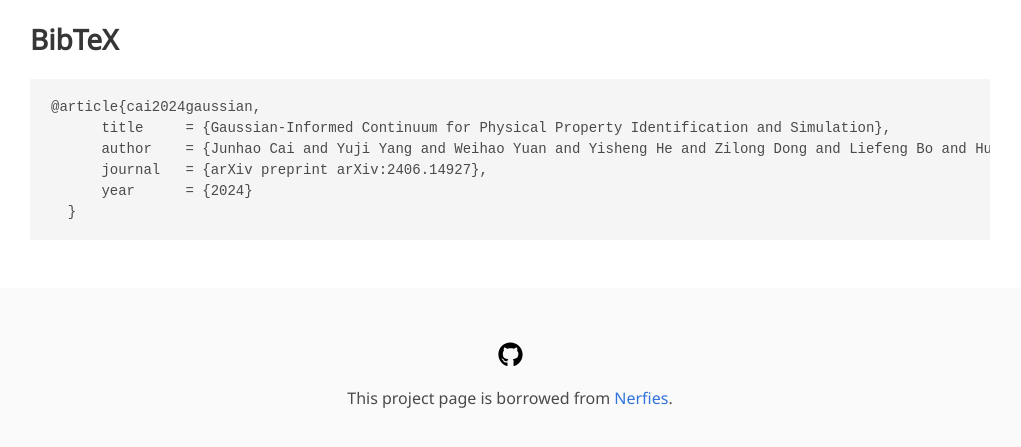
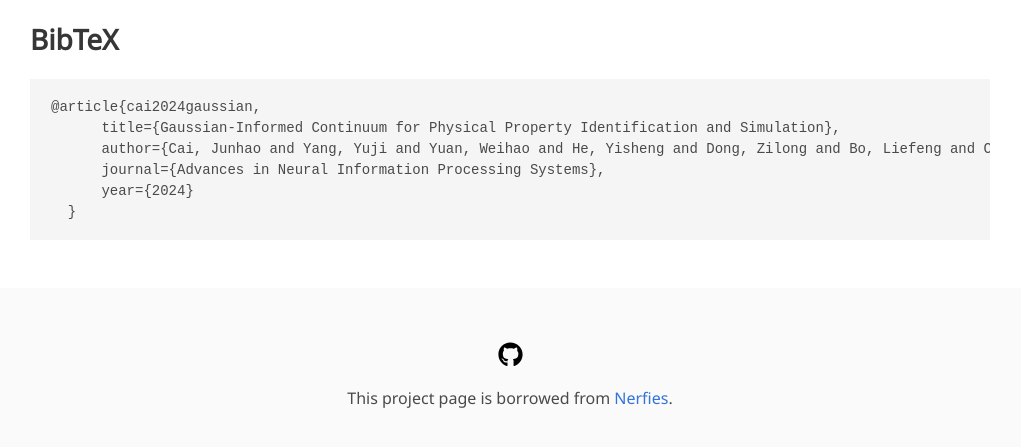
Before and after one commit to Jukgei/jukgei.github.io, a Jekyll site: the page project/gic/index.html, which Jekyll copies as it is, in a window 1280 px wide and 900 px high, scrolled down 6392 px, cut to the strip 406-853 px from the top of the window. Shown: the whole strip, without its empty margins (130-1151 px from the left). Built offline with Jekyll 4.4.1, drawn with Linux system fonts in a browser that asks for light colours; nearby versions of some CDN libraries; some web fonts are replaced; library files that are not in the unit come from our copies; a style sheet for code colours, icons or effects is not loaded; some of the changed text lies outside the part shown.

Commit message:
update project page and personal page code

```diff
--- a/_data/pub.yml
+++ b/_data/pub.yml
@@ -42,7 +42,7 @@
       url: https://jukgei.github.io/project/gic/
     - m3:
       label: "Code"
-      url: None
+      url: https://github.com/Jukgei/gic
   title: "Gaussian-Informed Continuum for Physical Property Identification and Simulation"
   remark: "*Equal contribution, order determined by coin toss."
   honor: Oral
--- a/project/gic/index.html
+++ b/project/gic/index.html
@@ -446,10 +446,10 @@
   <div class="container is-max-desktop content">
     <h2 class="title">BibTeX</h2>
     <pre><code>@article{cai2024gaussian,
-      title     = {Gaussian-Informed Continuum for Physical Property Identification and Simulation},
-      author    = {Junhao Cai and Yuji Yang and Weihao Yuan and Yisheng He and Zilong Dong and Liefeng Bo and Hui Cheng and Qifeng Chen},
-      journal   = {arXiv preprint arXiv:2406.14927},
-      year      = {2024}
+      title={Gaussian-Informed Continuum for Physical Property Identification and Simulation},
+      author={Cai, Junhao and Yang, Yuji and Yuan, Weihao and He, Yisheng and Dong, Zilong and Bo, Liefeng and Cheng, Hui and Chen, Qifeng},
+      journal={Advances in Neural Information Processing Systems},
+      year={2024}
   }</code></pre>
   </div>
 </section>
```
Also changed, not shown: other parts of project/gic/index.html (+2 -2 lines), project/gic/assets/pipeline.png.
